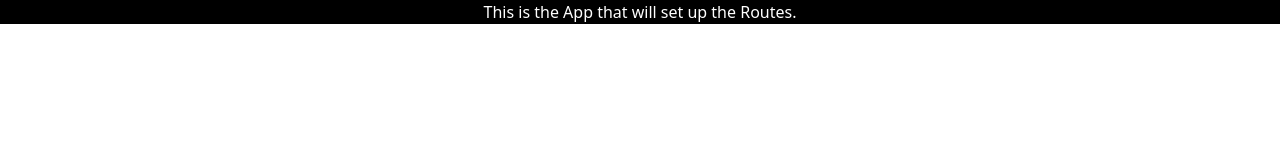
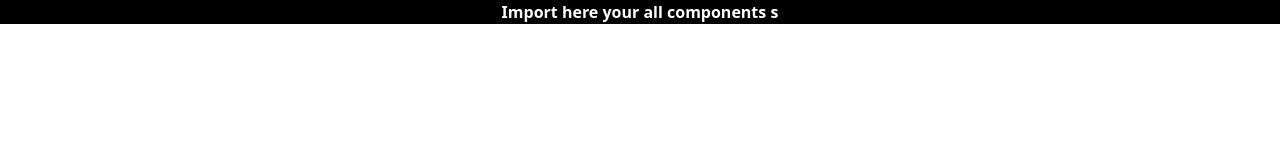
Before and after one commit to Jas-developer/NEARBUY_REACT_LARAVEL, a React (Vite) app in the folder client/: page / in a window 1280 px wide. Shown: the top 160 px of the page. Built offline with nearby package versions, Linux system fonts and the light colour scheme.

Commit message:
added root layout

```diff
--- a/client/src/App.jsx
+++ b/client/src/App.jsx
@@ -1,10 +1,11 @@
 import React from "react";
+import { RootLayout } from "./RootLayout";
 
 export const App = () => {
   return (
     <div>
       <h1 className="text-center bg-black text-white">
-        This is the App that will set up the Routes.
+        <RootLayout />
       </h1>
     </div>
   );
--- /dev/null
+++ b/client/src/RootLayout.jsx
@@ -0,0 +1,10 @@
+// IMPORT YOUR COMPONENTS HERE </RAFC>
+import React from "react";
+
+export const RootLayout = () => {
+  return (
+    <div>
+      <h1 className="font-bold">Import here your all components s</h1>
+    </div>
+  );
+};
```
